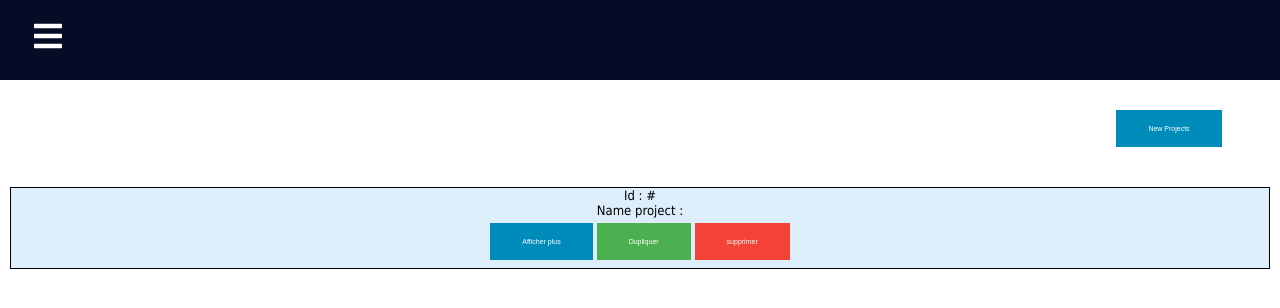
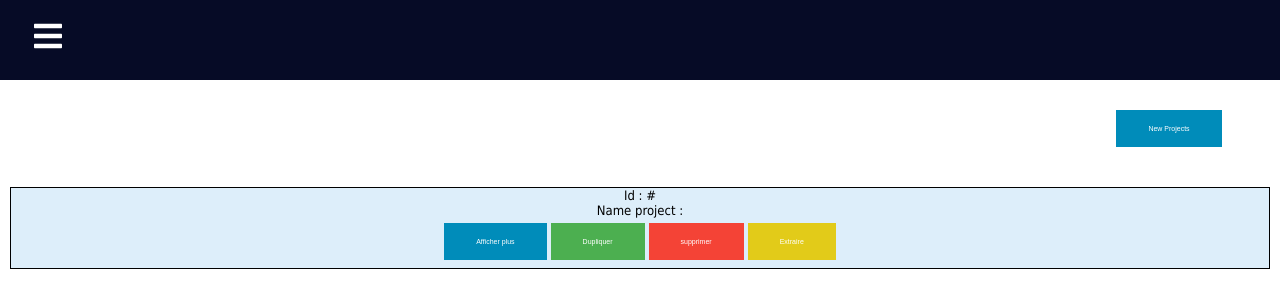
Before and after one commit to mahdou19/HackatonFront, a React (Create React App) app: page /projects in a window 1280 px wide. Shown: the top 308 px of the page. Built offline with nearby package versions, Linux system fonts and the light colour scheme; no server answers.

Commit message:
implement export project button

```diff
--- a/src/pages/ListProject.js
+++ b/src/pages/ListProject.js
@@ -1,4 +1,4 @@
-import React, {useState,useEffect } from 'react'
+import React, { useState, useEffect } from 'react'
 import '../styles/List-project.css'
 import { useNavigate } from 'react-router-dom';
 import PopUp from './PopUpProject';
@@ -16,8 +16,23 @@ const ListProject = () => {
     setIsOpen(!isOpen)
   }
 
+  const exportProject = (projectId) => {
+    fetch(`/project/${projectId}/export`)
+      .then((response) => response.json())
+      .then((project) => {
+        const link = document.createElement("a");
+        link.href = `data:text/json;chatset=utf-8,${encodeURIComponent(
+          JSON.stringify(project)
+        )}`;
+        link.download = `${project.name}.json`;
+
+        link.click();
+      })
+
+  }
+
   useEffect(() => {
-  fetch ("/projects").then(
+    fetch("/projects").then(
       res => res.json()
     ).then(
       data => {
@@ -38,9 +53,10 @@ const ListProject = () => {
             <li key={index} className="list">
               <li>Id : #{item.id}</li>
               <li>Name project : {item.name}</li>
-                  <button className='display'  onClick={togglePopup}>Afficher plus</button>
+              <button className='display' onClick={togglePopup}>Afficher plus</button>
               <button className='copy'>Dupliquer</button>
               <button className='delete'>supprimer</button>
+              <button className='export' onClick={() => exportProject(item.id)}>Extraire</button>
             </li>
           );
         })}
--- a/src/styles/List-project.css
+++ b/src/styles/List-project.css
@@ -67,6 +67,18 @@
   text-align: center;
 
   }
+  .export {
+    background-color: #e2cb19;
+    border: none;
+    color: white;
+    padding: 15px 32px;
+    text-align: center;
+    text-decoration: none;
+    display: inline-block;
+    font-size: 7px;
+    align-items: center;
+  text-align: center;
+  }
   .new-project    {
     margin: 30px;
 
```
Lines whose indentation alone changed are shown as unchanged.
